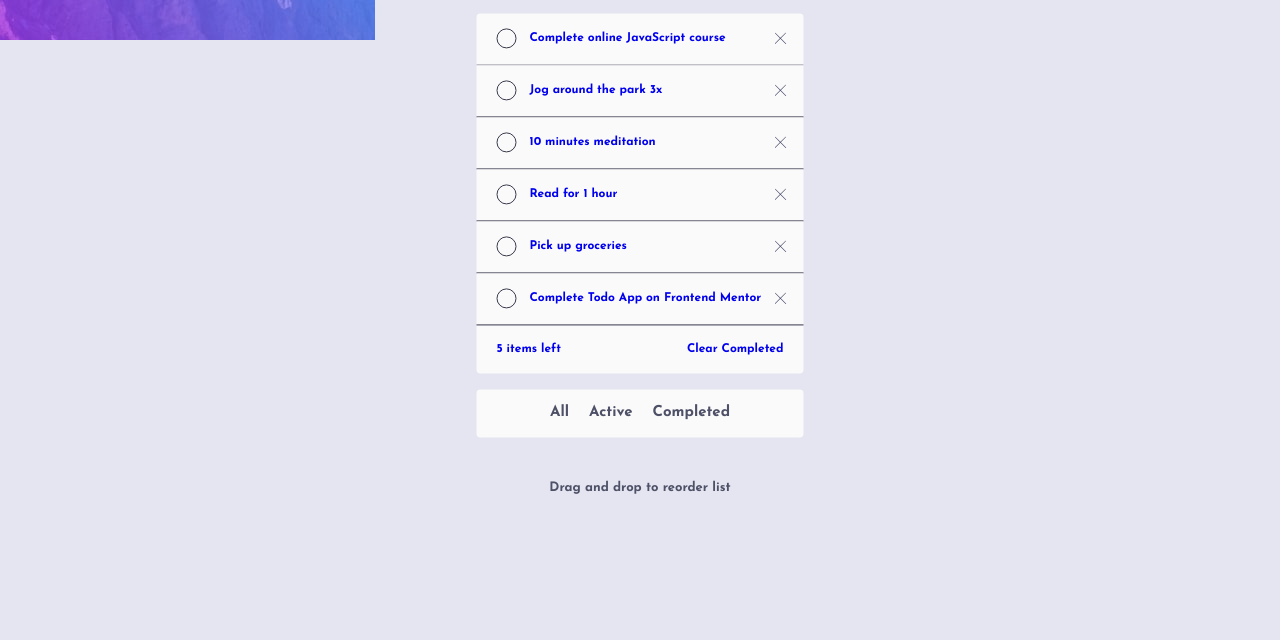
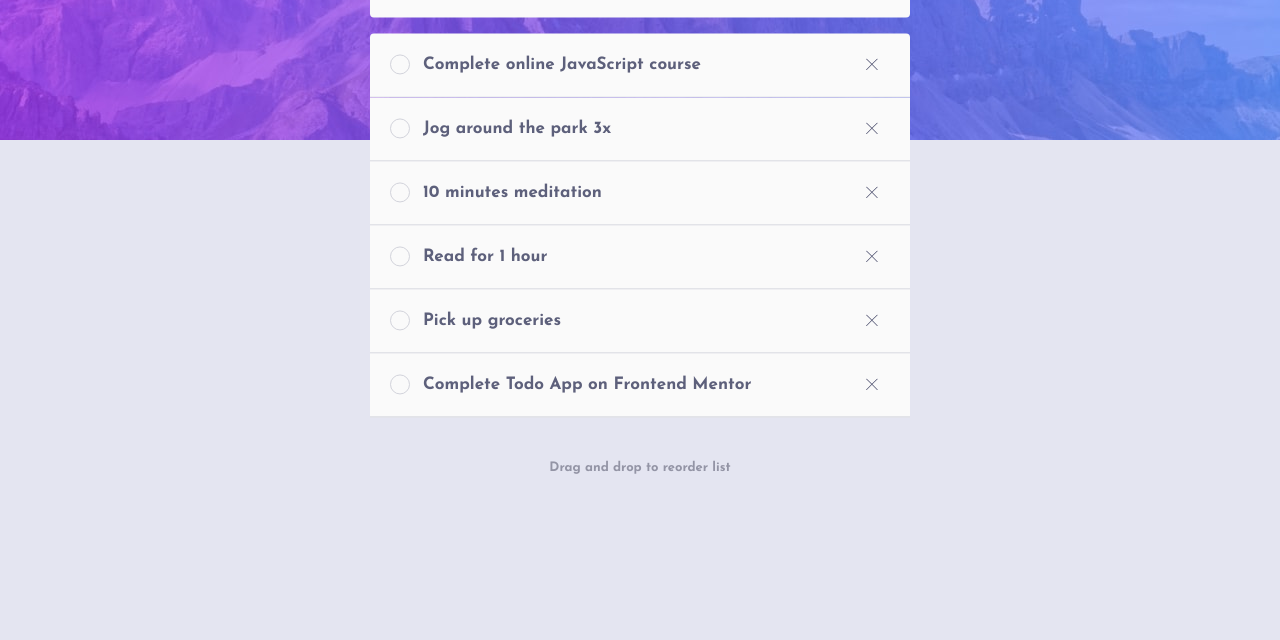
Before and after one commit to Dze-lle/todo-app-main, a plain HTML site: page index.html in a window 1280 px wide. Shown: the part 160-800 px from the top of the page. Drawn offline with Linux system fonts and the light colour scheme.

Commit message:
Styling Desktop

```diff
--- a/app/css/style.css
+++ b/app/css/style.css
@@ -48,6 +48,7 @@ a {text-decoration: none; margin: 0px; padding: 0px; font-weight: bolder;}
 .container {
     position: relative;
     height: 100vh;
+    width: 100vw;
     background-color: var(--dt-very-dark-blue);
 }
 
@@ -59,8 +60,9 @@ a {text-decoration: none; margin: 0px; padding: 0px; font-weight: bolder;}
 }
 
 .container > .container__todo {
-    height: 613px;
-    width: 327px;
+    width: 100%;
+    min-width: 376px;
+    padding: 0px 22px;
     position: absolute;
     top: 20%;
     left: 50%;
@@ -99,6 +101,7 @@ a {text-decoration: none; margin: 0px; padding: 0px; font-weight: bolder;}
     width: 75%;
     caret-color: var(--bright-blue);
     font-size: 13px;
+    color: var(--dt-light-grayish-blue);
 }
 
 .container > .container__todo > form > ul {
@@ -121,6 +124,7 @@ a {text-decoration: none; margin: 0px; padding: 0px; font-weight: bolder;}
 
 .container > .container__todo > form > ul > li > a {
     font-weight: bold;
+    color: var(--dt-light-grayish-blue);
 }
 
 .container > .container__todo > form > ul > li > i {
@@ -149,32 +153,40 @@ a {text-decoration: none; margin: 0px; padding: 0px; font-weight: bolder;}
     justify-content: center;
 }
 
-.container > .container__todo > form > .list__states > a {
+:is(.container a,
+    .container .list__description span) {
     color: var(--dt-very-dark-grayish-blue-first);
+}
+
+.container a:hover {
+    color: var(--dt-light-grayish-blue-hover);
+    animation: 750ms ease-in;
 }
 
 .container > .container__todo > form > .list__states > a:nth-child(2) {
     margin: 0px 20px;
 }
 
-.container > .container__todo h4 {
+.container > .container__todo > h4 {
     font-size: 13px;
     text-align: center;
     margin: 44px 0px 0px 0px;
-    color: var(--dt-very-dark-grayish-blue-first);
+    color: var(--dt-very-dark-grayish-blue-first)!important;
 }
 
 /* elmentos que tienen las mismas propiedades */
 /* input__todo and li */
-:is(.container > .container__todo > form > .input__todo, .container > .container__todo > form > ul > li, .list__description, .list__states) {
+:is(.container > .container__todo > form > .input__todo,
+    .container > .container__todo > form > ul > li,
+    .list__description, .list__states) {
     display: flex;
     align-items: center;
-    width: 327px;
     height: 48px;
     background-color: var(--dt-very-dark-desaturated-blue);
 }
 
-:is(.check__icon, .checked) {
+:is(.check__icon,
+    .checked) {
     position: relative;
     height: 20px;
     width: 20px;
@@ -184,7 +196,8 @@ a {text-decoration: none; margin: 0px; padding: 0px; font-weight: bolder;}
     cursor: pointer;
 }
 
-:is(.checked img, .container > .container__todo > form > ul > li > i > img) {
+:is(.checked img,
+    .container > .container__todo > form > ul > li > i > img) {
     position: absolute;
     top: 50%;
     left: 50%;
@@ -195,12 +208,83 @@ a {text-decoration: none; margin: 0px; padding: 0px; font-weight: bolder;}
 .container.light-theme {
     background-color: var(--lt-very-light-grayish-blue);
 }
+
 .container.light-theme > .container__image {
     background-image: url('/app/images/bg-mobile-light.jpg');
 }
+
 .container.light-theme > .container__todo > .header__todo > h1 {
-    color: var(--dt-light-grayish-blue);
+    color: var(--lt-very-light-gray);
 }
-:is(.container.light-theme > .container__todo > form > .input__todo, .container.light-theme > .container__todo > form > ul > li, .container.light-theme > .container__todo > form > .list__description, .container.light-theme > .container__todo > form > .list__states) {
+
+.container.light-theme > .container__todo > form > ul > li {
+    border-bottom: 1px solid var(--lt-light-grayish-blue);
+}
+
+.container.light-theme .check__icon {
+    border: 1px solid var(--lt-light-grayish-blue);
+}
+
+.container.light-theme input {
+    color: var(--dt-very-dark-grayish-blue-second) !important;
+}
+
+.container.light-theme h4 {
+    color: var(--lt-dark-grayish-blue) !important;
+}
+
+.container.light-theme ul li a {
+    color: var(--lt-very-dark-grayish-blue) !important;
+    opacity: .88 !important;
+}
+
+.container.light-theme a:hover {
+    color: var(--lt-very-dark-grayish-blue);
+    animation: 750ms ease-in;
+}
+
+:is(.container.light-theme a,
+    .container.light-theme span) {
+    color: var(--lt-dark-grayish-blue);
+}
+
+:is(.container.light-theme > .container__todo > form > .input__todo,
+    .container.light-theme > .container__todo > form > ul > li,
+    .container.light-theme > .container__todo > form > .list__description,
+    .container.light-theme > .container__todo > form > .list__states) {
     background-color: var(--lt-very-light-gray);
 }
+
+/* mayor e igual a 376px  */
+@media (min-width: 376px) {
+
+    .container > .container__todo {
+        max-width: calc(540px + 44px);
+    }
+
+    :is(.container > .container__todo > form > ul > li,
+        .container > .container__todo > form > .input__todo > input) {
+        font-size: 17px;
+    }
+
+    .container .container__image {
+        background-image: url('/app/images/bg-desktop-dark.jpg');
+    }
+
+    .container.light-theme .container__image {
+        background-image: url('/app/images/bg-desktop-light.jpg');
+    }
+
+    :is(.container > .container__todo > form > .input__todo,
+    .container > .container__todo > form > ul > li,
+    .list__description, .list__states) {
+        height: 64px !important;
+    }
+
+    :is(.container > .container__todo > form > .list__description,
+    .container > .container__todo > form > .list__states,
+    .container.light-theme > .container__todo > form > .list__description,
+    .container.light-theme > .container__todo > form > .list__states) {
+        display: none;
+    }
+}
--- a/index.html
+++ b/index.html
@@ -67,13 +67,13 @@
           </ul>
 
           <div class="list__description">
-            <a href="#">5 items left</a href="#">
-            <a href="#">Clear Completed</a href="#">
+            <span style="cursor: default;">5 items left</span>
+            <a href="#">Clear Completed</a>
           </div>
           <div class="list__states">
-            <a href="#">All</a href="#">
-            <a href="#">Active</a href="#">
-            <a href="#">Completed</a href="#">
+            <a href="#">All</a>
+            <a href="#">Active</a>
+            <a href="#">Completed</a>
           </div>
 
           <div class="desktop__states">
```
